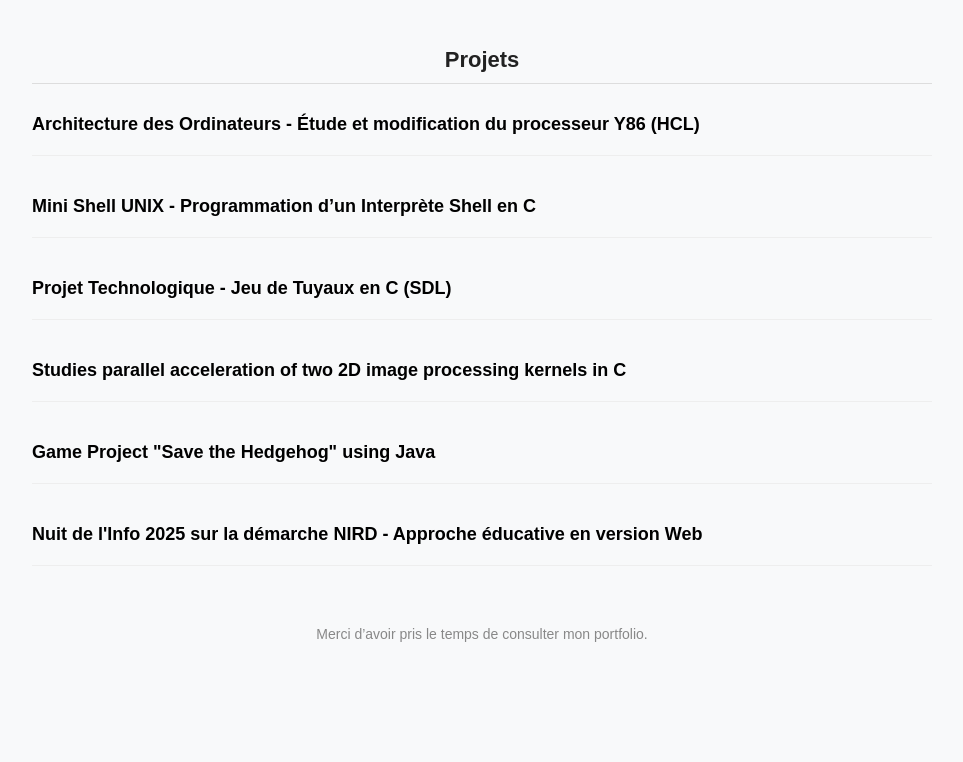
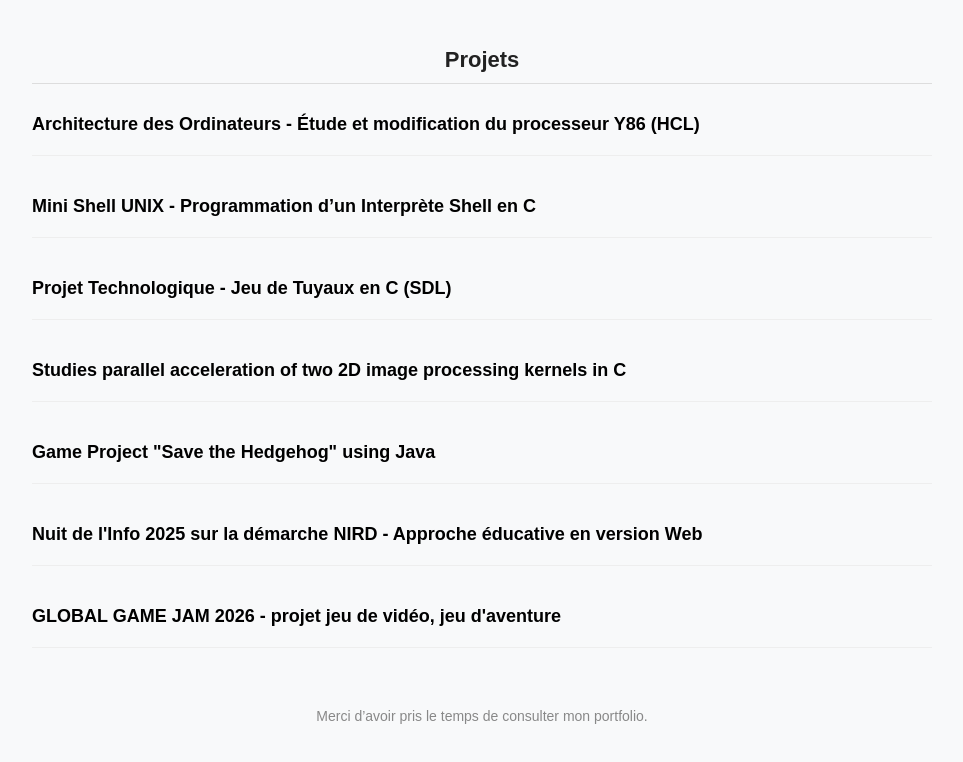
Before and after one commit to ttancltt/Portfolio-page, a plain HTML site: page index.html in a window 1280 px wide. Shown: the part 573-1335 px from the top of the page, without its empty margins (158-1121 px from the left). Before the commit the page ends 1255 px from the top, so only its background shows below. Drawn offline with Linux system fonts and the light colour scheme.

Commit message:
Update index.html

```diff
--- a/index.html
+++ b/index.html
@@ -179,6 +179,14 @@
         <!-- Capture ici -->
       </div>
 
+      <div class="project">
+        <a href="https://github.com/ttancltt/Personal-Projects/tree/main/My%20storytelling%20game">
+          GLOBAL GAME JAM 2026 - projet jeu de vidéo, jeu d'aventure
+        </a>
+        <br>
+        <!-- Capture ici -->
+      </div>
+
     </div>
 
     <footer>
```
